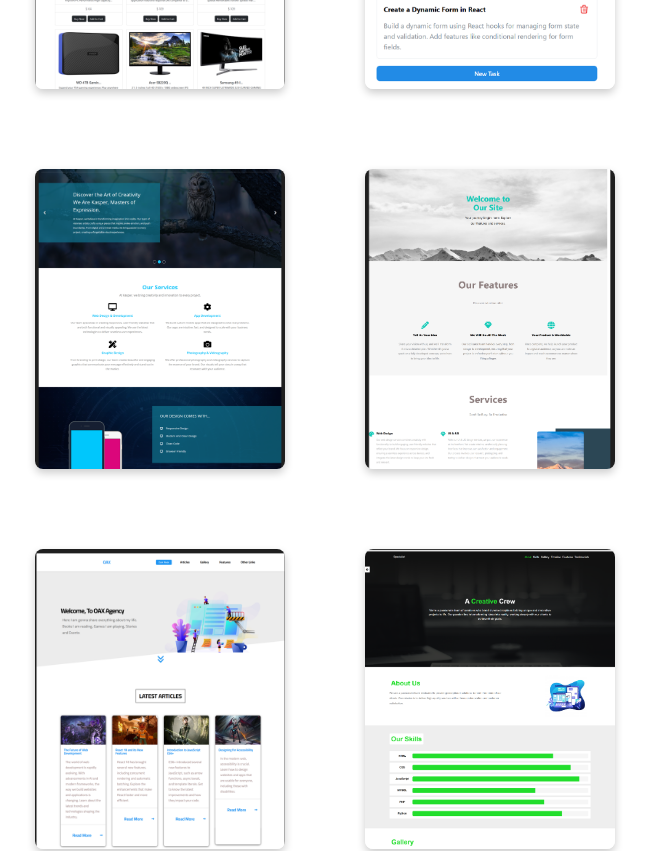
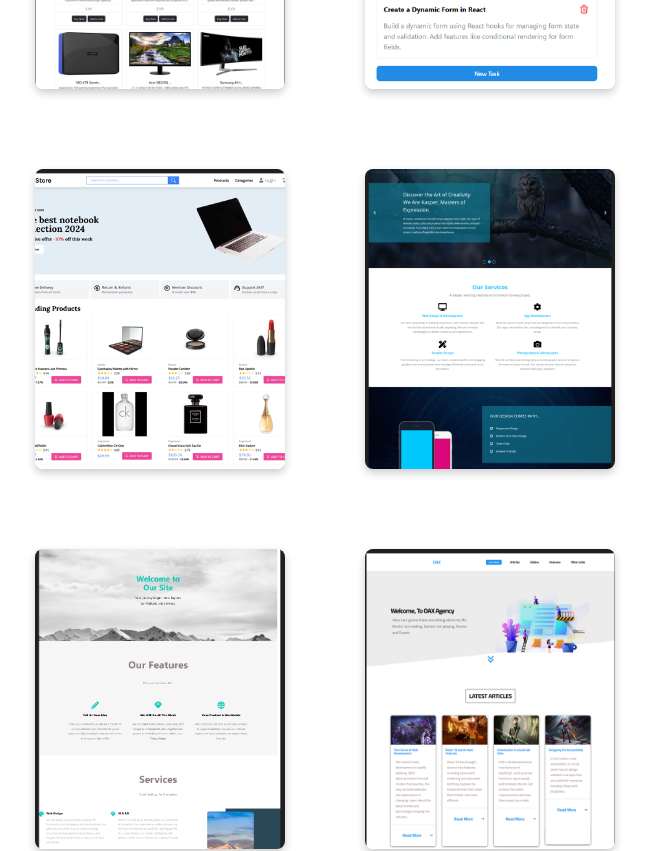
Before and after one commit to Eng-MuhammadMuhammad/MyProtfolio, a React (Create React App) app: page / in a window 1280 px wide. Shown: the part 1780-2631 px from the top of the page, without its empty margins (315-964 px from the left). Built offline with nearby package versions, Linux system fonts and the light colour scheme.

Commit message:
adding new light store project link

```diff
--- a/src/components/Projects/Projects.js
+++ b/src/components/Projects/Projects.js
@@ -4,6 +4,7 @@ import '../Styles/Styles.module.css'
 
 import Project_1 from '../../imgs/ShopCarts.png';
 import Project_14 from '../../imgs/todoapp.png';
+import Project_15 from '../../imgs/LighStore.png';
 import Project_2 from '../../imgs/Art Coperation.png';
 import Project_3 from '../../imgs/DesignAgency.png';
 import Project_4 from '../../imgs/Media Company.png';
@@ -19,6 +20,7 @@ import Project_13 from '../../imgs/Dribble.png';
 const projects = [
   { id: 1, label: "Clothes Store | Men $ Women", image: Project_1, link: "https://eng-muhammadmuhammad.github.io/shop-carts/" },
   { id: 1, label: "Todo Application", image: Project_14, link: "https://eng-muhammadmuhammad.github.io/ToDoApp/" },
+  { id: 1, label: "Modern Shopping | Light Store", image: Project_15, link: "https://eng-muhammadmuhammad.github.io/LightStore/" },
   { id: 2, label: "Art Coperation", image: Project_2, link: "https://eng-muhammadmuhammad.github.io/ArtCooperation/" },
   { id: 3, label: "Design Agency", image: Project_3, link: "https://eng-muhammadmuhammad.github.io/DesignAgancy/" },
   { id: 4, label: "Media Company", image: Project_4, link: "https://eng-muhammadmuhammad.github.io/MediaCompany" },
```
Also changed, not shown: src/imgs/LighStore.png (added), 8 other files (tests, documents, lock files or other folders).
